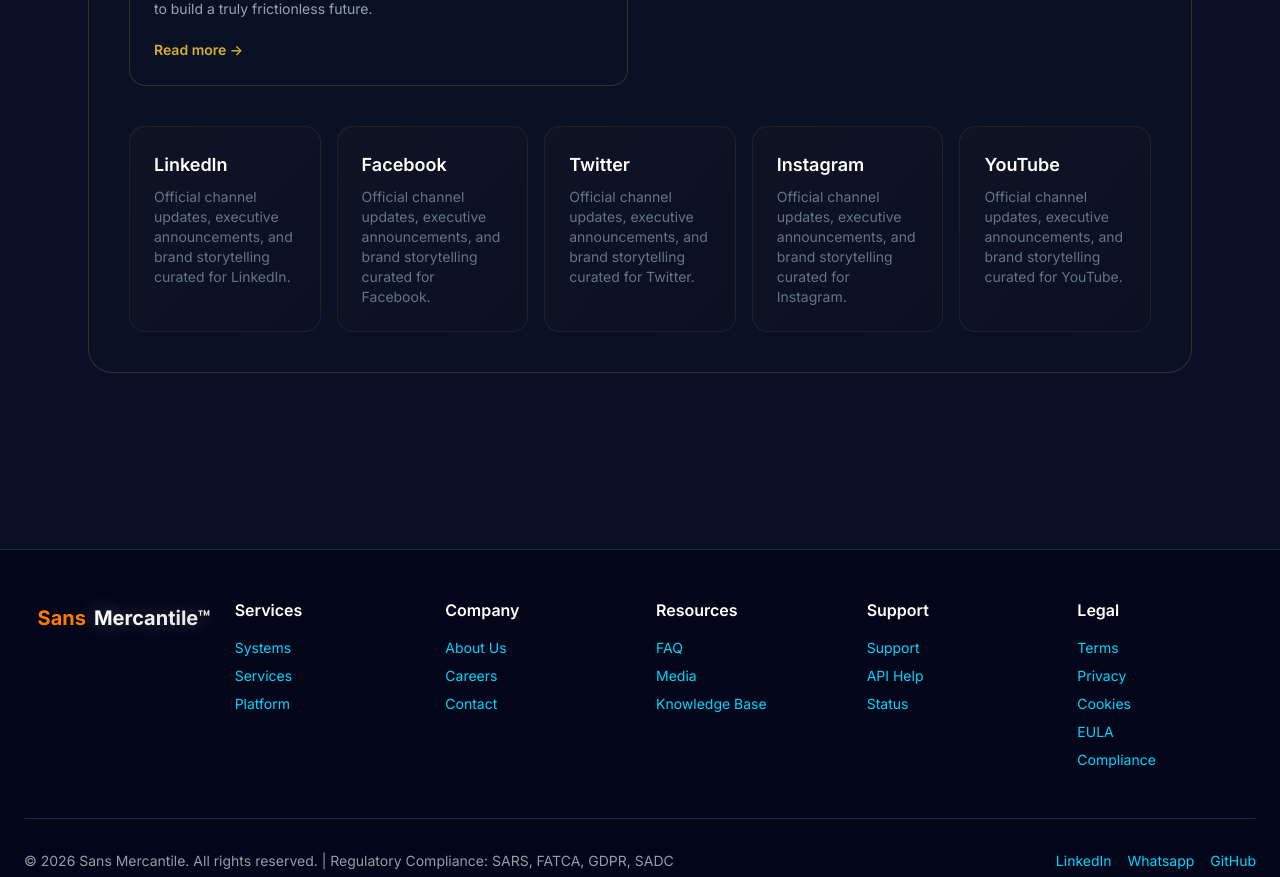
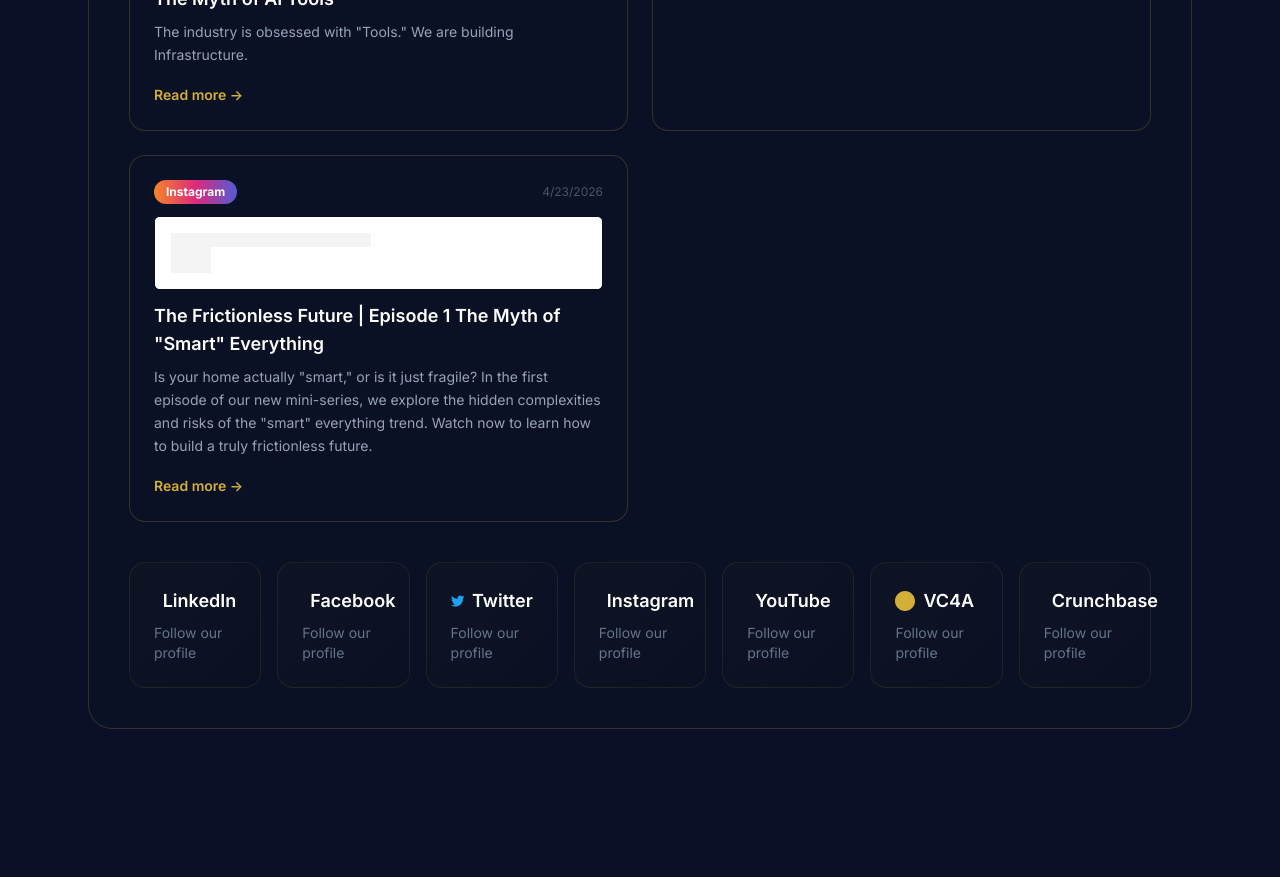
Before and after one commit to SansMercantile/Nexus, a Next.js app: page /media in a window 1280 px wide. Shown: the part 1920-2797 px from the top of the page. Built offline with nearby package versions, Linux system fonts and the light colour scheme.

Commit message:
modified:   pages/media/index.tsx

```diff
--- a/pages/media/index.tsx
+++ b/pages/media/index.tsx
@@ -12,6 +12,7 @@ const networkPlaceholders = [
     content: 'In this mini series we explore the future of frictionless technology. Watch the first episode now.',
     postedDate: new Date().toLocaleDateString(),
     url: 'https://www.youtube.com/playlist?list=PLecIy_-i6Lm8lMwM5cxijiWZOzFsQd_Qa',
+    embed: '<iframe width="100%" height="200" src="https://www.youtube.com/embed/videoseries?list=PLecIy_-i6Lm8lMwM5cxijiWZOzFsQd_Qa" title="Sans Mercantile YouTube Playlist" frameBorder="0" allow="accelerometer; autoplay; clipboard-write; encrypted-media; gyroscope; picture-in-picture" allowFullScreen></iframe>',
   },
   {
     id: 'facebook-1',
@@ -20,6 +21,7 @@ const networkPlaceholders = [
     content: 'The industry is obsessed with "Tools." We are building Infrastructure.',
     postedDate: new Date().toLocaleDateString(),
     url: 'https://www.facebook.com/photo/?fbid=1516072643860913&set=a.493775209424000',
+    embed: '<iframe src="https://www.facebook.com/plugins/post.php?href=https%3A%2F%2Fwww.facebook.com%2Fsansmercantile%2Fposts%2Fpfbid0qeSPh1RVjmJs2sBQfP4EWc4oWMFiEGqMAbnKUwXQXwjri2MnmPPx1MEyMYVjWJBZl&show_text=true&width=500" width="100%" height="200" style="border:none;overflow:hidden" scrolling="no" frameBorder="0" allowFullScreen="true" allow="autoplay; clipboard-write; encrypted-media; picture-in-picture; web-share"></iframe>',
   },
   {
     id: 'twitter-1',
@@ -28,6 +30,7 @@ const networkPlaceholders = [
     content: 'Check out how to connect to real-time telemetry with 5 lines of code.',
     postedDate: new Date().toLocaleDateString(),
     url: 'https://twitter.com/sansmercantile/status/placeholder',
+    embed: '',
   },
   {
     id: 'instagram-1',
@@ -36,6 +39,7 @@ const networkPlaceholders = [
     content: 'Is your home actually "smart," or is it just fragile? In the first episode of our new mini-series, we explore the hidden complexities and risks of the "smart" everything trend. Watch now to learn how to build a truly frictionless future.',
     postedDate: new Date().toLocaleDateString(),
     url: 'https://www.instagram.com/reel/DXjQU2JE8UU/?utm_source=ig_web_copy_link&igsh=MzRlODBiNWFlZA==',
+    embed: '<blockquote class="instagram-media" data-instgrm-captioned data-instgrm-permalink="https://www.instagram.com/reel/DXjQU2JE8UU/?utm_source=ig_embed&utm_campaign=loading" data-instgrm-version="14" style="background:#FFF;border:0;border-radius:3px;box-shadow:0 0 1px 0 rgba(0,0,0,0.5),0 1px 10px 0 rgba(0,0,0,0.15);margin:1px;max-width:540px;min-width:326px;padding:0;width:99.375%;width:calc(100% - 2px);"><div style="padding:16px;"><a href="https://www.instagram.com/reel/DXjQU2JE8UU/?utm_source=ig_embed&utm_campaign=loading" style="background:#FFFFFF;lineHeight:0;padding:0 0;textAlign:center;textDecoration:none;width:100%;display:block;" target="_blank" rel="noopener noreferrer"><div style="display:flex;flexDirection:row;alignItems:center;"><div style="background-color:#F4F4F4;borderRadius:50%;flexGrow:0;height:40px;marginRight:14px;width:40px;"></div><div style="display:flex;flexDirection:column;flexGrow:1;justifyContent:center;"><div style="background-color:#F4F4F4;borderRadius:4px;flexGrow:0;height:14px;marginBottom:6px;width:100px;"></div><div style="background-color:#F4F4F4;borderRadius:4px;flexGrow:0;height:14px;width:60px;"></div></div></div></a></div></blockquote><script async src="//www.instagram.com/embed.js"></script>',
   },
 ];
 
@@ -158,6 +162,9 @@ export default function MediaHubPage() {
                         <span className={`rounded-full px-3 py-1 text-xs font-bold text-white ${bColor}`}>{post.platform}</span>
                         <span className="text-xs text-nexus-gray-500">{post.postedDate}</span>
                       </div>
+                      {post.embed ? (
+                        <div className="mb-3 rounded-lg overflow-hidden" dangerouslySetInnerHTML={{ __html: post.embed }} />
+                      ) : null}
                       <h3 className="text-lg text-white font-semibold mb-2 line-clamp-2">{post.title || 'Latest update'}</h3>
                       <p className="text-nexus-gray-300 text-sm leading-relaxed mb-4 line-clamp-4">{post.content}</p>
                       {post.url && (
@@ -175,14 +182,52 @@ export default function MediaHubPage() {
               )}
             </div>
 
-            <div className="grid grid-cols-1 md:grid-cols-5 gap-4">
-              {['LinkedIn', 'Facebook', 'Twitter', 'Instagram', 'YouTube'].map((network) => (
-                <div key={network} className="rounded-2xl border border-nexus-gold/10 p-6 bg-gradient-to-br from-[#0f1425] to-[#0a0f22]">
-                  <h3 className="text-lg font-semibold text-white mb-2">{network}</h3>
+            {/* Professional Pages Follow Buttons */}
+            <div className="grid grid-cols-1 md:grid-cols-7 gap-4">
+              {[
+                { name: 'LinkedIn', icon: 'linkedin', url: 'https://www.linkedin.com/company/sans-mercantile', isExternal: true },
+                { name: 'Facebook', icon: 'facebook', url: 'https://www.facebook.com/sansmercantile', isExternal: true },
+                { name: 'Twitter', icon: 'twitter', url: 'https://twitter.com/sansmercantile', isExternal: true },
+                { name: 'Instagram', icon: 'instagram', url: 'https://www.instagram.com/sansmercantile', isExternal: true },
+                { name: 'YouTube', icon: 'youtube', url: 'https://www.youtube.com/@sansmercantile', isExternal: true },
+                { name: 'VC4A', icon: 'vc4a', url: 'https://vc4a.com/ventures/sans-mercantile/', isExternal: true },
+                { name: 'Crunchbase', icon: 'crunchbase', url: 'https://www.crunchbase.com/organization/sans-mercantile', isExternal: true },
+              ].map((network) => (
+                <a
+                  key={network.name}
+                  href={network.url}
+                  target={network.isExternal ? "_blank" : undefined}
+                  rel="noopener noreferrer"
+                  className="rounded-2xl border border-nexus-gold/10 p-6 bg-gradient-to-br from-[#0f1425] to-[#0a0f22] hover:border-nexus-gold/30 transition-colors group"
+                >
+                  <div className="flex items-center gap-2 mb-2">
+                    {network.icon === 'linkedin' && (
+                      <svg className="w-5 h-5 text-[#0077b5]" fill="currentColor" viewBox="0 0 24 24"><path d="M20.447 20.452h-3.554v-5.569c0-1.328-.027-3.037-1.852-3.037-1.853 0-2.136 1.445-2.136 2.939v5.667H9.351V9h3.414v1.561h.046c.477-.9 1.637-1.85 3.37-1.85 3.601 0 4.267 2.37 4.267 5.455v6.286zM5.337 7.433c-1.144 0-2.063-.926-2.063-2.065 0-1.138.92-2.063 2.063-2.063 1.14 0 2.064.925 2.064 2.063 0 1.139-.925 2.065-2.064 2.065zm1.782 13.019H3.555V9h3.564v11.452zM22.225 0H1.771C.792 0 0 .774 0 1.729v20.542C0 23.227.792 24 1.771 24h20.451C23.208 24 24 23.227 24 22.271V1.729C24 .774 23.208 0 22.225 0h.001z"/></svg>
+                    )}
+                    {network.icon === 'facebook' && (
+                      <svg className="w-5 h-5 text-[#1877f2]" fill="currentColor" viewBox="0 0 24 24"><path d="M24 12.073c0-6.627-5.373-12-12-12s-12 5.373-12 12c0 5.99 4.388 10.954 10.125 11.854v-8.385H7.078v-3.47h3.047V9.43c0-3.007 1.792-4.669 4.533-4.669 1.312 0 2.363.099 2.363.099v2.633h-1.332c-1.32 0-1.733.834-1.733 1.688v2.105h3.859l-.615 3.47h-3.244v8.385C19.612 23.027 24 18.062 24 12.073z"/></svg>
+                    )}
+                    {network.icon === 'twitter' && (
+                      <svg className="w-5 h-5 text-[#1da1f2]" fill="currentColor" viewBox="0 0 24 24"><path d="M23.953 4.57a10 10 0 01-2.825.775 4.958 4.958 0 002.163-2.723c-.951.555-2.005.959-3.127 1.184a4.92 4.92 0 00-8.384 4.482C7.69 8.095 4.067 6.13 1.64 3.162a4.822 4.822 0 00-.666 2.475c0 1.71.87 3.213 2.188 4.096a4.904 4.904 0 01-2.228-.616v.06a4.923 4.923 0 003.946 4.827 4.996 4.996 0 01-2.212.085 4.936 4.936 0 004.604 3.417 9.867 9.867 0 01-6.102 2.105c-.39 0-.779-.023-1.17-.067a13.115 13.115 0 007.557 2.209c9.053 0 13.912-7.421 13.912-13.912 0-.21 0-.42-.015-.63A9.935 9.935 0 0024 4.59z"/></svg>
+                    )}
+                    {network.icon === 'instagram' && (
+                      <svg className="w-5 h-5" fill="url(#insta-gradient)" viewBox="0 0 24 24"><defs><linearGradient id="insta-gradient" x1="0%" y1="100%" x2="100%" y2="0%"><stop offset="0%" stopColor="#f09433"/><stop offset="25%" stopColor="#e6683c"/><stop offset="50%" stopColor="#dc2743"/><stop offset="75%" stopColor="#cc2366"/><stop offset="100%" stopColor="#bc1888"/></linearGradient></defs><path d="M12 2.163c3.204 0 3.584.012 4.85.07 3.252.148 4.771 1.691 4.919 4.919.058 1.265.069 1.645.069 4.849 0 3.205-.012 3.584-.069 4.849-.149 3.225-1.664 4.771-4.919 4.919-1.266.058-1.644.07-4.85.07-3.204 0-3.584-.012-4.849-.07-3.26-.149-4.771-1.699-4.919-4.92-.058-1.265-.07-1.644-.07-4.849 0-3.204.013-3.583.07-4.849.149-3.227 1.665-4.771 4.919-4.919 1.266-.057 1.645-.069 4.849-.069zM12 0C8.741 0 8.333.014 7.053.072 2.695.272.273 2.69.073 7.052.014 8.333 0 8.741 0 12c0 3.259.014 3.668.072 4.948.2 4.358 2.618 8.164 8.976 8.976 1.281.058 1.689.072 4.948.072 3.259 0 3.668-.014 4.948-.072 4.354-.2 8.16-2.618 8.876-8.976.058-1.28.072-1.689.072-4.948 0-3.259-.014-3.667-.072-4.947-.196-4.354-2.617-8.16-8.976-8.976C15.668.014 15.259 0 12 0zm0 5.838a6.162 6.162 0 100 12.324 6.162 6.162 0 000-12.324zM12 16a4 4 0 110-8 4 4 0 010 8zm6.406-11.845a1.44 1.44 0 100 2.881 1.44 1.44 0 000-2.881z" fill="url(#insta-gradient)"/></svg>
+                    )}
+                    {network.icon === 'youtube' && (
+                      <svg className="w-5 h-5 text-[#ff0000]" fill="currentColor" viewBox="0 0 24 24"><path d="M23.498 6.186a3.016 3.016 0 00-2.122-2.136C19.505 3.545 12 3.545 12 3.545s-7.505 0-9.377.505A3.017 3.017 0 00.502 6.186C0 8.07 0 12 0 12s0 3.93.502 5.814a3.016 3.016 0 002.122 2.136c1.871.505 9.376.505 9.376.505s7.505 0 9.377-.505a3.015 3.015 0 002.122-2.136C24 15.93 24 12 24 12s0-3.93-.502-5.814zM9.545 15.568V8.432L15.818 12l-6.273 3.568z"/></svg>
+                    )}
+                    {network.icon === 'vc4a' && (
+                      <svg className="w-5 h-5 text-nexus-gold" fill="currentColor" viewBox="0 0 24 24"><path d="M12 0C5.373 0 0 5.373 0 12s5.373 12 12 12 12-5.373 12-12S18.627 0 12 0zm5.894 17.703l-3.453-3.453 3.453-3.453-1.414-1.414-3.453 3.453-3.453-3.453-1.414 1.414 3.453 3.453-3.453 3.453 1.414 1.414 3.453-3.453 3.453 3.453 1.414-1.414z"/></svg>
+                    )}
+                    {network.icon === 'crunchbase' && (
+                      <svg className="w-5 h-5 text-nexus-gold" fill="currentColor" viewBox="0 0 24 24"><path d="M12 0C5.373 0 0 5.373 0 12s5.373 12 12 12 12-5.373 12-12S18.627 0 12 0zm0 4.8a7.2 7.2 0 110 14.4 7.2 7.2 0 010-14.4zm0 2.4a4.8 4.8 0 100 9.6 4.8 4.8 0 000-9.6z"/></svg>
+                    )}
+                    <h3 className="text-lg font-semibold text-white group-hover:text-nexus-gold transition-colors">{network.name}</h3>
+                  </div>
                   <p className="text-nexus-gray-400 text-sm">
-                    Official channel updates, executive announcements, and brand storytelling curated for {network}.
+                    {network.isExternal ? 'Follow our profile' : `Official professional portfolios, executive announcements, and funding rounds for ${network.name}.`}
                   </p>
-                </div>
+                </a>
               ))}
             </div>
           </motion.div>
```
